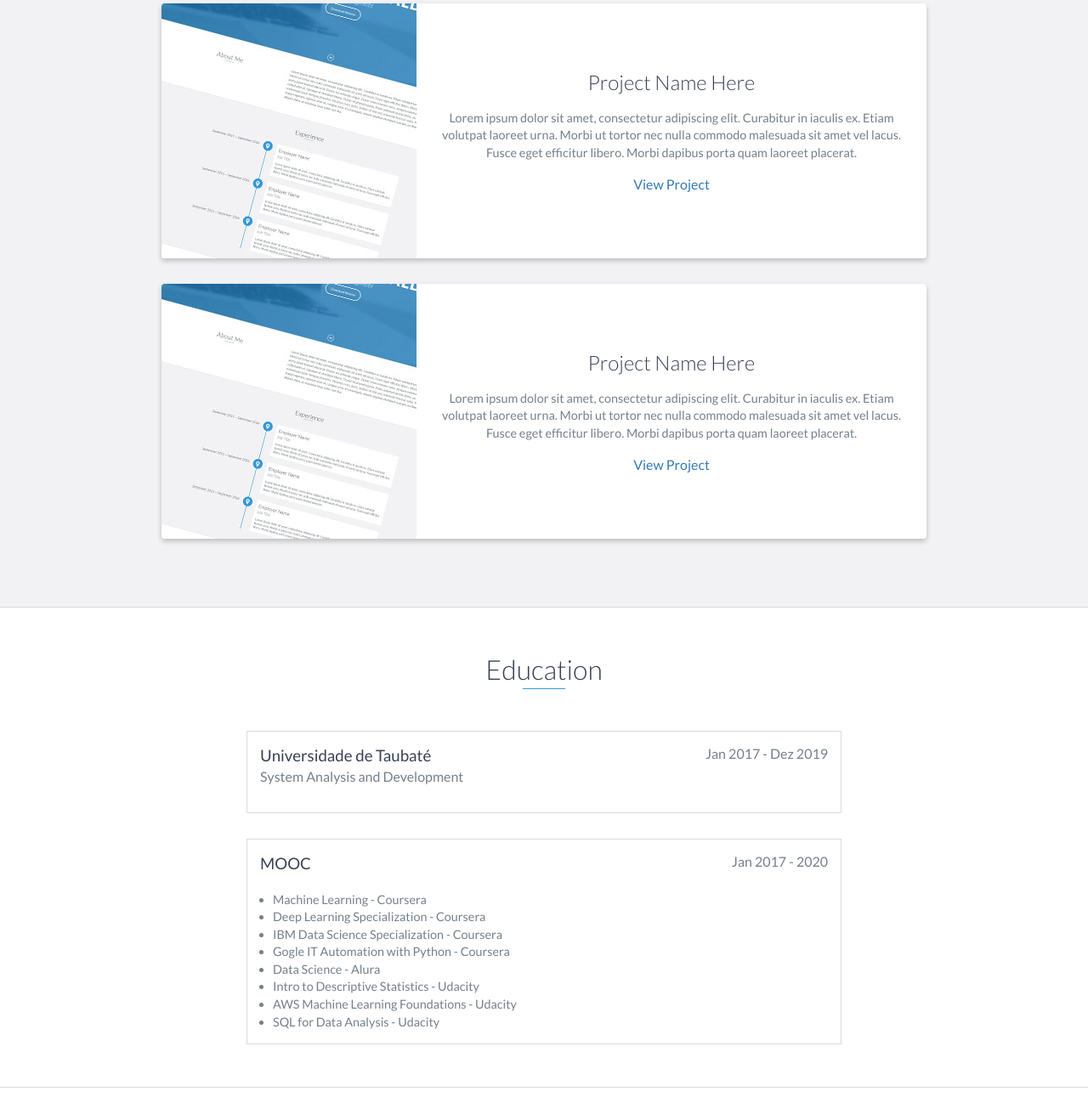
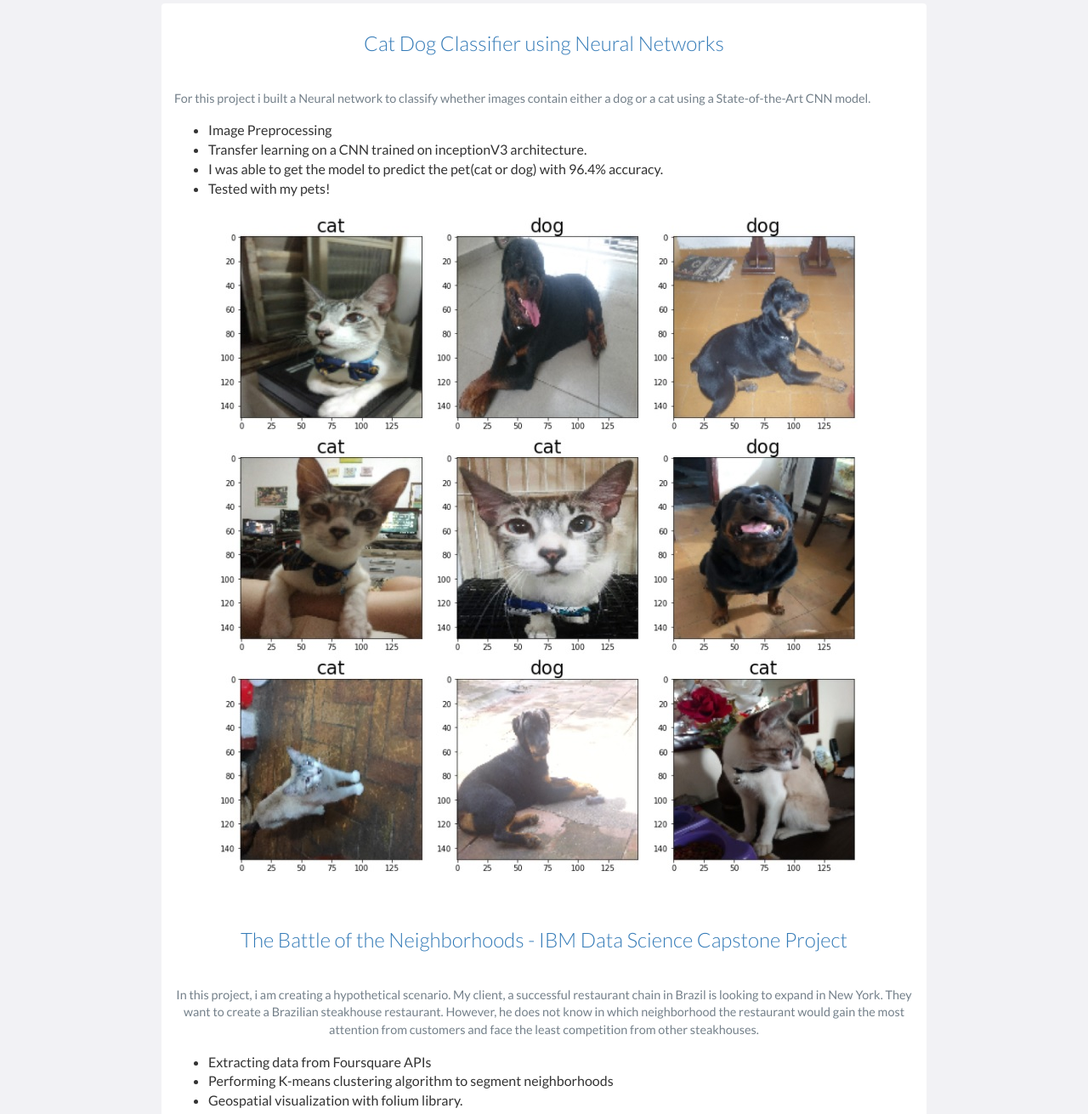
Before and after one commit to EderBraz/EderBraz.github-old, a website: page index.html in a window 1280 px wide. Shown: the part 1253-2564 px from the top of the page at 85% size. Drawn offline with nearby package versions, Linux system fonts and the light colour scheme.

Commit message:
update projects

```diff
--- a/index.html
+++ b/index.html
@@ -84,37 +84,53 @@
         <h2 class="heading">Projects</h2>
         <div class="container">
             <div class="row">
-                <div class="project shadow-large">
-                    <div class="project-image">
-                        <img src="images/project.jpg" />
-                    </div>
-                    <!-- End .project-image -->
+                <div class="project no-image">
                     <div class="project-info">
-                        <h3>Project Name Here</h3>
-                        <p>
-                            Lorem ipsum dolor sit amet, consectetur adipiscing elit. Curabitur in iaculis ex. Etiam volutpat laoreet urna. Morbi ut tortor nec nulla commodo malesuada sit amet vel lacus. Fusce eget efficitur libero. Morbi dapibus porta quam laoreet placerat.
+                        <h3><a href="https://github.com/EderBraz/Cat_dog_classifier">Cat Dog Classifier using Neural Networks</a></h3>
+                        <br>
+                        <p align="justify">
+                            For this project i built a Neural network to classify whether images contain either a dog or a cat using a State-of-the-Art CNN model.
                         </p>
-                        <a href="#">View Project</a>
+                        <ul align='left'>
+                            <li>Image Preprocessing</li>
+                            <li>Transfer learning on a CNN trained on inceptionV3 architecture.</li>
+                            <li>I was able to get the model to predict the pet(cat or dog) with 96.4% accuracy. </li>
+                            <li>Tested with my pets!</li>
+                        </ul>
+                        <img src="images/cat_dog.jpg">
                     </div>
                     <!-- End .project-info -->
-                </div>
-                <!-- End .project -->
-
-                <div class="project shadow-large">
-                    <div class="project-image">
-                        <img src="images/project.jpg" />
-                    </div>
-                    <!-- End .project-image -->
+                <div class="project no-image">
                     <div class="project-info">
-                        <h3>Project Name Here</h3>
-                        <p>
-                            Lorem ipsum dolor sit amet, consectetur adipiscing elit. Curabitur in iaculis ex. Etiam volutpat laoreet urna. Morbi ut tortor nec nulla commodo malesuada sit amet vel lacus. Fusce eget efficitur libero. Morbi dapibus porta quam laoreet placerat.
+                        <h3><a href="https://github.com/EderBraz/Coursera_Capstone">The Battle of the Neighborhoods - IBM Data Science Capstone Project</a></h3>
+                        <br>
+                        <p >
+                            In this project, i am creating a hypothetical scenario. My client, a successful restaurant chain in Brazil is looking to expand in New York. They want to create a Brazilian steakhouse restaurant. However, he does not know in which neighborhood the restaurant would gain the most attention from customers and face the least competition from other steakhouses.
                         </p>
-                        <a href="#">View Project</a>
+                        <ul align="left">
+                            <li>Extracting data from Foursquare APIs</li>
+                            <li>Performing K-means clustering algorithm to segment neighborhoods</li>
+                            <li>Geospatial visualization with folium library.</li>
+                        </ul>
+                        <img src="images/map.jpg">
                     </div>
                     <!-- End .project-info -->
-                </div>
-                <!-- End .project -->
+                <div class="project no-image">
+                    <div class="project-info">
+                        <h3><a href="https://github.com/EderBraz/Codenation_Enem_2016">Codenation Challenge - Predicting Math Grad for Brazilian Enem</a></h3>
+                        <br>
+                        <p >
+                            In Brazil, there is a high school national grading exam called ENEM (Exame Nacional do Ensino Médio) which takes place yearly and sets grades for admission on most universities and colleges. The goal is to predict exam grades by using regression models.
+                        </p>
+                        <ul align="left">
+                            <li>Feature Engineering</li>
+                            <li>Exploratory Data Analysis</li>
+                            <li>Regression using Linear Regression and Gradient Boosting.</li>
+                            <li>Score 93.62%</li>
+                        </ul>
+                        <img src="images/heatmap.jpg">
+                    </div>
+                    <!-- End .project-info -->
             </div>
         </div>
     </div>
```
Also changed, not shown: images/cat_dog.jpg (added), images/heatmap.jpg (added), images/map.jpg (added), images/score.jpg (added).
